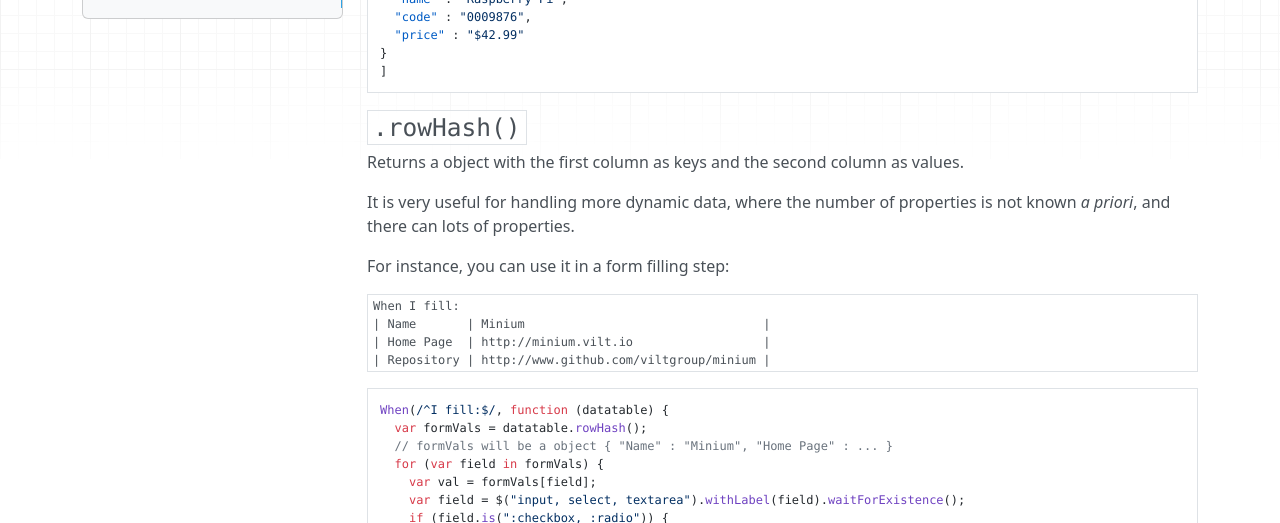
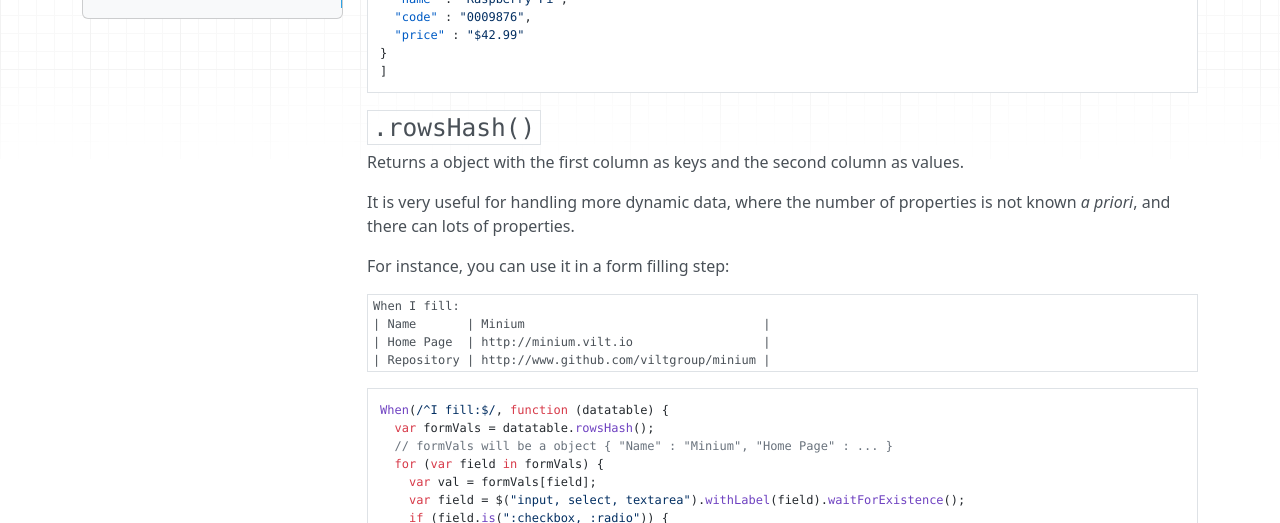
Before and after one commit to viltgroup/minium, an MkDocs documentation site: the page built from minium-docs/src/main/mkdocs/docs/core/api/cucumber.md, in a window 1280 px wide and 900 px high, scrolled down 1170 px. Shown: the part 147-670 px from the top of the window. Built offline with MkDocs 1.6.1, drawn with Linux system fonts in a browser that asks for light colours; nearby versions of some CDN libraries.

Commit message:
datatable rowsHash was misspelled

````diff
--- a/minium-docs/src/main/mkdocs/docs/core/api/cucumber.md
+++ b/minium-docs/src/main/mkdocs/docs/core/api/cucumber.md
@@ -77,7 +77,7 @@ Then `datatable.hashes()` would return:
 ]
 ```
 
-### `.rowHash()`
+### `.rowsHash()`
 
 Returns a object with the first column as keys and the second column as values.
 
@@ -95,7 +95,7 @@ When I fill:
 
 ```javascript
 When(/^I fill:$/, function (datatable) {
-  var formVals = datatable.rowHash();
+  var formVals = datatable.rowsHash();
   // formVals will be a object { "Name" : "Minium", "Home Page" : ... }
   for (var field in formVals) {
     var val = formVals[field];
````
